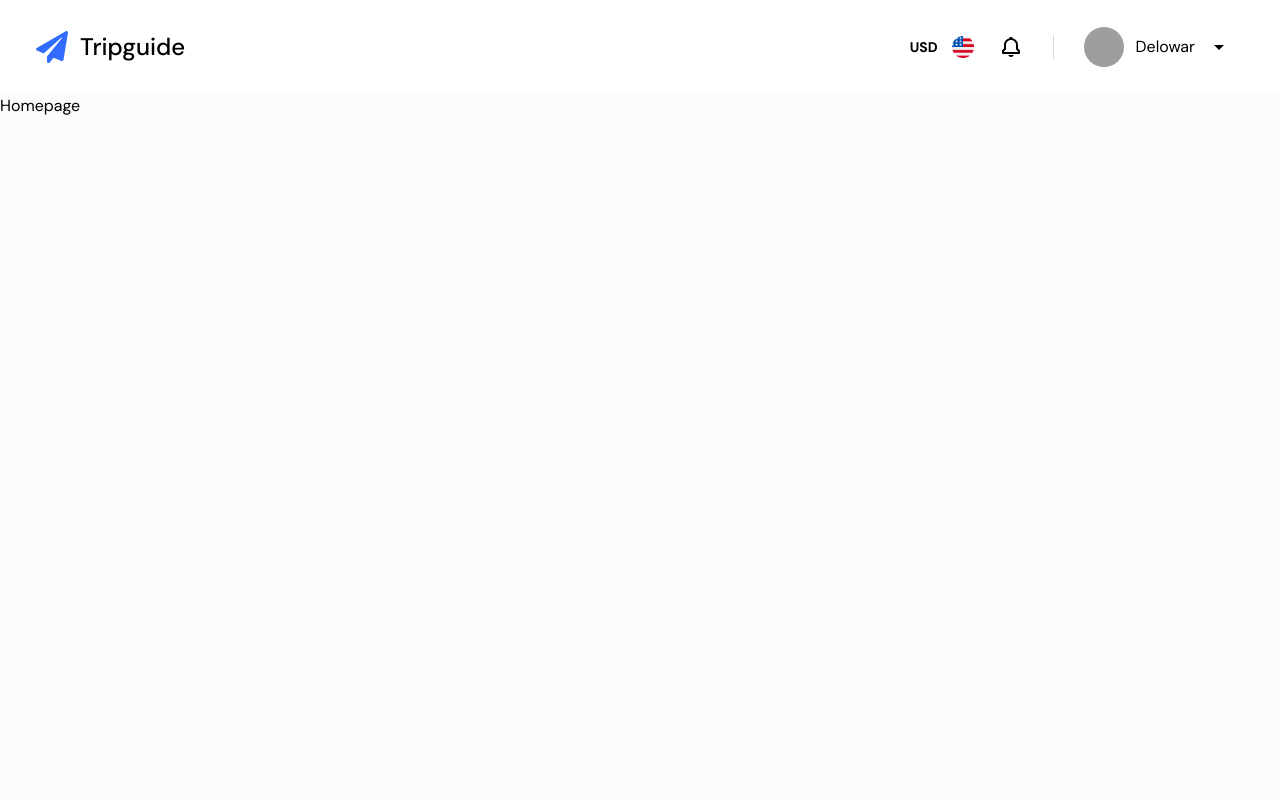
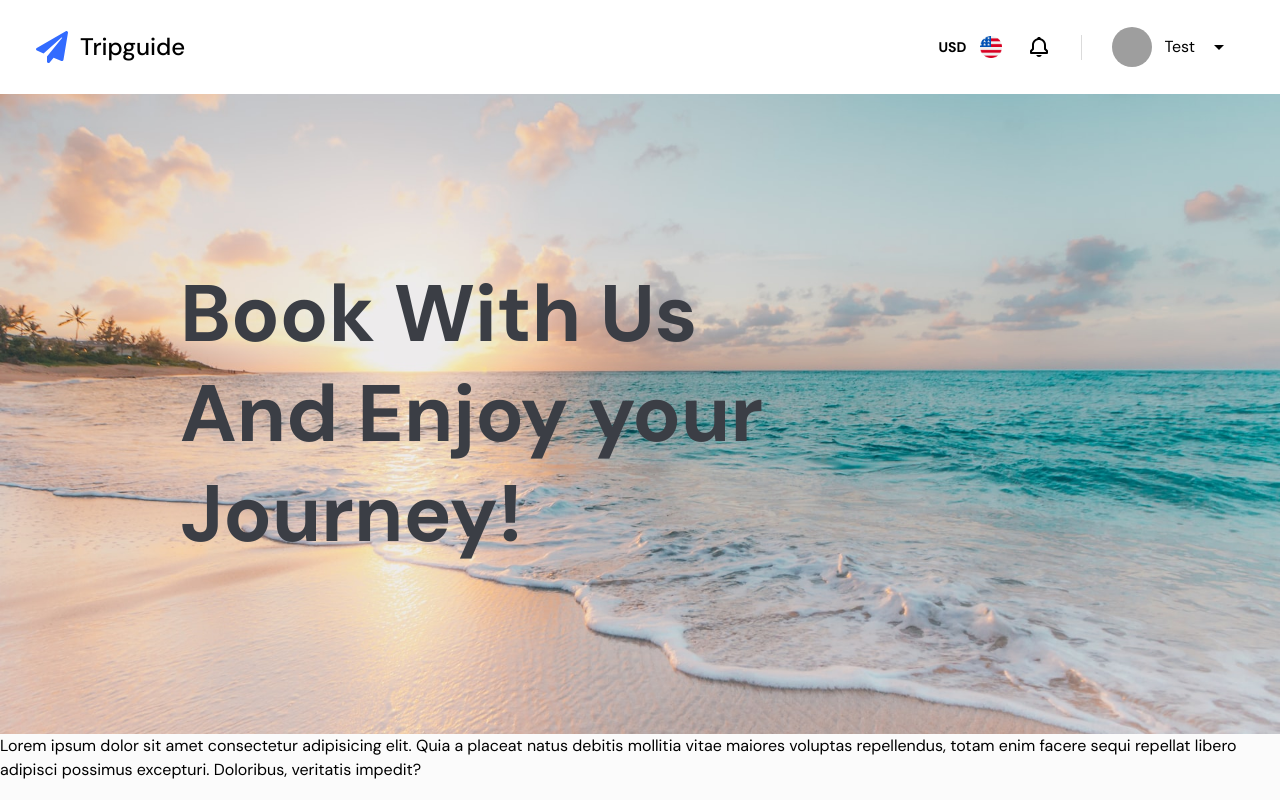
Before and after one commit to baroxFPTU/tripguide-webapp, a React (Create React App) app: page / in a window 1280 px wide. Built offline with nearby package versions, Linux system fonts and the light colour scheme; grey boxes are pictures that could not be loaded.

Commit message:
basic layout of hero section

```diff
--- /dev/null
+++ b/src/components/common/Dropdown/DropdownMenu.tsx
@@ -0,0 +1,29 @@
+import React from 'react';
+import styled from 'styled-components';
+
+interface IDropdownMenuProps {
+  children: React.ReactNode;
+}
+
+const DropdownMenuWrapper = styled.div.attrs({
+  className: 'dropdown_menu',
+})`
+  position: absolute;
+  top: calc(100% + 12px);
+  right: 0;
+
+  display: none;
+  width: 250px;
+  max-height: 450px;
+  padding: 12px;
+
+  border-radius: 12px;
+  box-shadow: -1px 9px 14px 0px #e9eaee;
+  background: #fff;
+
+  overflow-y: auto;
+`;
+
+export const DropdownMenu = ({ children }: IDropdownMenuProps) => {
+  return <DropdownMenuWrapper>{children}</DropdownMenuWrapper>;
+};
--- /dev/null
+++ b/src/components/common/Dropdown/component.tsx
@@ -0,0 +1,29 @@
+import React from 'react';
+import { MdArrowDropDown } from 'react-icons/md';
+
+import * as Styled from './styles';
+
+interface IDropdown {
+  children: React.ReactNode;
+  dropdownIcon?: React.ReactNode;
+}
+
+interface IDropdownLabel {
+  children: React.ReactNode;
+  [key: string]: any;
+}
+
+const Dropdown = (props: IDropdown) => {
+  const { children, dropdownIcon: DropdownIcon } = props;
+  return (
+    <Styled.Dropdown rightIcon={DropdownIcon} noPadding>
+      {children}
+    </Styled.Dropdown>
+  );
+};
+
+export const DropdownLabel = ({ children, ...props }: IDropdownLabel) => {
+  return <span {...props}>{children}</span>;
+};
+
+export default Dropdown;
--- /dev/null
+++ b/src/components/common/Dropdown/index.ts
@@ -0,0 +1,9 @@
+import { DropdownMenu as Menu } from './DropdownMenu';
+import { DropdownLabel as Label } from './component';
+
+export const DropdownItem = {
+  Menu,
+  Label,
+};
+
+export { default } from './component';
--- /dev/null
+++ b/src/components/common/Dropdown/styles.ts
@@ -0,0 +1,20 @@
+import styled from 'styled-components';
+import Button from '../Button';
+
+export const Dropdown = styled(Button)`
+  position: relative;
+
+  padding: 6px 12px;
+  border: 1px solid transparent;
+  border-radius: 12px;
+  &:focus {
+    background: #e9eaee;
+    & .dropdown_menu {
+      display: block;
+    }
+  }
+
+  &:hover {
+    border: 1px solid #d3d4d9;
+  }
+`;
--- a/src/components/common/Header/MenuHeader/component.tsx
+++ b/src/components/common/Header/MenuHeader/component.tsx
@@ -3,9 +3,9 @@ import { BiBell } from 'react-icons/bi';
 import { MdArrowDropDown } from 'react-icons/md';
 
 import AmeriaFlag from 'assets/flags/america-flag.png';
-import Button from '../../Button';
 import Avatar from '../../Avatar/component';
 import * as Styled from './styles';
+import Dropdown, { DropdownItem } from 'components/common/Dropdown';
 
 const MenuHeader = () => {
   return (
@@ -16,23 +16,16 @@ const MenuHeader = () => {
           <img src={AmeriaFlag} alt='' />
         </div>
       </Styled.CountryButton>
-      <Styled.DropdownButton noPadding>
+      <Dropdown>
         <BiBell className='noti-icon' />
-        <Styled.DropdownMenuWrapper className='dropdown_menu'>
-          Dropdown Menu
-        </Styled.DropdownMenuWrapper>
-      </Styled.DropdownButton>
+        <DropdownItem.Menu>Test</DropdownItem.Menu>
+      </Dropdown>
       <Styled.VerticalSeperator />
-      <Styled.DropdownButton
-        rightIcon={<MdArrowDropDown className='btn_dropdown-icon' />}
-        noPadding
-      >
+      <Dropdown dropdownIcon={<MdArrowDropDown className='btn_dropdown-icon' />}>
         <Avatar />
-        <span className='btn_dropdown_name'>Delowar</span>
-        <Styled.DropdownMenuWrapper className='dropdown_menu'>
-          Dropdown Menu
-        </Styled.DropdownMenuWrapper>
-      </Styled.DropdownButton>
+        <DropdownItem.Label className='btn_dropdown_name'>Test</DropdownItem.Label>
+        <DropdownItem.Menu>Test</DropdownItem.Menu>
+      </Dropdown>
     </Styled.MenuHeaderWrapper>
   );
 };
--- a/src/components/common/Header/component.tsx
+++ b/src/components/common/Header/component.tsx
@@ -1,7 +1,5 @@
-import React from 'react';
-
 import * as Styled from './styles';
-import MenuHeader from './MenuHeader';
+import MenuHeader from './MenuHeader/component';
 import Logo from '../Logo';
 
 const Header = () => {
--- /dev/null
+++ b/src/components/common/Section/SectionHeading.tsx
@@ -0,0 +1,20 @@
+import React from 'react';
+import styled from 'styled-components';
+
+interface ISectionHeadingProps {
+  children?: React.ReactNode;
+}
+
+const StyledSectionHeading = styled.h2`
+  font-size: 80px;
+  line-height: 100px;
+  letter-spacing: -0.5%;
+  font-weight: 700;
+  color: #3b3e45;
+  max-width: 70%;
+`;
+
+export const SectionHeading = (props: ISectionHeadingProps) => {
+  const { children } = props;
+  return <StyledSectionHeading>{children}</StyledSectionHeading>;
+};
--- /dev/null
+++ b/src/components/common/Section/component.tsx
@@ -0,0 +1,19 @@
+import React from 'react';
+
+import * as Styled from './styles';
+
+export interface ISectionProps {
+  bgImageUrl?: string;
+  children?: React.ReactNode;
+}
+
+const Section = (props: ISectionProps) => {
+  const { bgImageUrl, children } = props;
+  return (
+    <Styled.Section bgImageUrl={bgImageUrl}>
+      <Styled.SectionWrapper>{children}</Styled.SectionWrapper>
+    </Styled.Section>
+  );
+};
+
+export default Section;
--- /dev/null
+++ b/src/components/common/Section/index.ts
@@ -0,0 +1,6 @@
+import { SectionHeading as Heading } from './SectionHeading';
+export { default } from './component';
+
+export const SectionItem = {
+  Heading,
+};
--- /dev/null
+++ b/src/components/common/Section/styles.ts
@@ -0,0 +1,25 @@
+import { device } from './../../../styles/main';
+import styled from 'styled-components';
+import { ISectionProps } from './component';
+
+export const Section = styled.section<ISectionProps>`
+  background: ${(props) => (props.bgImageUrl ? `url(${props.bgImageUrl})` : 'transparent')};
+  background-position: center center;
+  background-repeat: no-repeat;
+  background-size: cover;
+  /* background-attachment: fixed; */
+`;
+
+export const SectionWrapper = styled.div`
+  max-width: calc(100% - 180px * 2);
+  width: 100%;
+  min-height: 80vh;
+  margin: 0 auto;
+
+  display: flex;
+  align-items: center;
+
+  @media ${device.tablet} {
+    max-width: 100%;
+  }
+`;
--- a/src/pages/Home.tsx
+++ b/src/pages/Home.tsx
@@ -1,9 +1,15 @@
-import React from 'react';
+import Section, { SectionItem } from 'components/common/Section';
+import bgImageUrl from 'assets/images/hero-bg.jpg';
 
 function Home() {
   return (
     <div className='Home'>
-      <h1>Homepage</h1>
+      <Section bgImageUrl={bgImageUrl}>
+        <SectionItem.Heading>Book With Us And Enjoy your Journey!</SectionItem.Heading>
+      </Section>
+      Lorem ipsum dolor sit amet consectetur adipisicing elit. Quia a placeat natus debitis mollitia
+      vitae maiores voluptas repellendus, totam enim facere sequi repellat libero adipisci possimus
+      excepturi. Doloribus, veritatis impedit?
     </div>
   );
 }
```
Also changed, not shown: src/assets/images/hero-bg.jpg (added).
